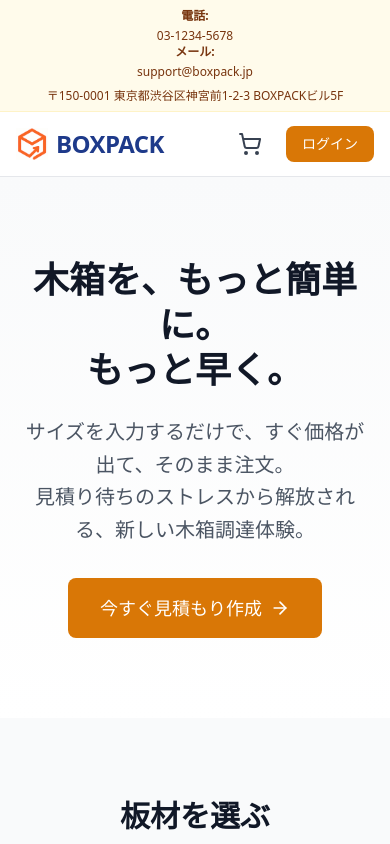
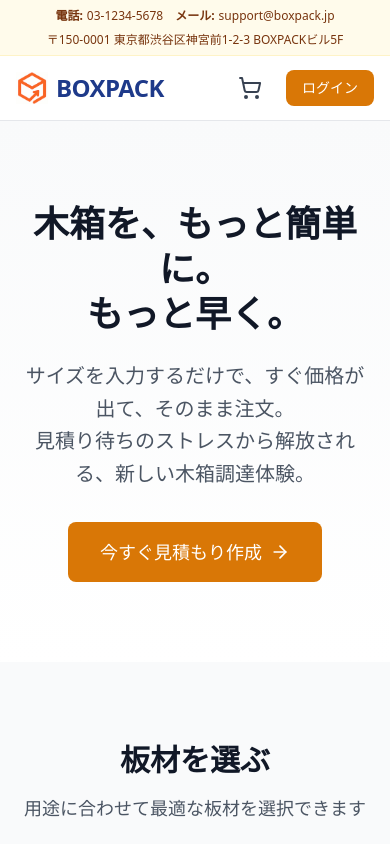
Before and after one commit to Sasuke0624/BoxPack, a React (Vite) app: page / in a window 390 px wide. Shown: the top 844 px of the page. Built offline with nearby package versions, Linux system fonts and the light colour scheme; no server answers; the database is empty.

Commit message:
fix: header style

```diff
--- a/src/components/Header.tsx
+++ b/src/components/Header.tsx
@@ -21,15 +21,15 @@ export function Header({ onNavigate, currentPage }: HeaderProps) {
     <header className="bg-white border-b border-gray-200 sticky top-0 z-50">
       <div className="bg-amber-50 border-b border-amber-100 text-amber-900 text-xs sm:text-sm">
         <div className="max-w-7xl mx-auto px-4 sm:px-6 lg:px-8 py-2 flex flex-col gap-2 sm:flex-row sm:items-center sm:justify-between">
-          <div className="flex flex-col sm:flex-row sm:items-center sm:gap-4 text-center sm:text-left">
-            <div className="flex flex-col sm:flex-row sm:items-center gap-1 sm:gap-2">
+          <div className="flex sm:flex-row items-center sm:gap-4 text-center sm:text-left gap-3 justify-center">
+            <div className="flex items-center gap-1 sm:gap-2">
               <span className="font-semibold">電話:</span>
               <a href={`tel:${CONTACT_PHONE}`} className="hover:underline">
                 {CONTACT_PHONE}
               </a>
             </div>
             <div className="hidden sm:block text-amber-300">|</div>
-            <div className="flex flex-col sm:flex-row sm:items-center gap-1 sm:gap-2">
+            <div className="flex sm:flex-row sm:items-center gap-1 sm:gap-2">
               <span className="font-semibold">メール:</span>
               <a href={`mailto:${CONTACT_EMAIL}`} className="hover:underline break-all">
                 {CONTACT_EMAIL}
--- a/src/pages/QuotePage.tsx
+++ b/src/pages/QuotePage.tsx
@@ -345,7 +345,7 @@ export function QuotePage({ onNavigate }: QuotePageProps) {
                       onChange={(e) => setBoardSize(e.target.value as '3x6' | '4x8')}
                       className="mr-2 h-4 w-4 text-amber-600 border-gray-300 focus:ring-amber-500"
                     />
-                    <span className="text-sm text-gray-700">3×6</span>
+                    <span className="text-sm text-gray-700">{'3×6 (910×1820mm)'}</span>
                   </label>
                   <label className="flex items-center">
                     <input
@@ -355,7 +355,7 @@ export function QuotePage({ onNavigate }: QuotePageProps) {
                       onChange={(e) => setBoardSize(e.target.value as '4x8' | '3x6')}
                       className="mr-2 h-4 w-4 text-amber-600 border-gray-300 focus:ring-amber-500"
                     />
-                    <span className="text-sm text-gray-700">4×8</span>
+                    <span className="text-sm text-gray-700">{'4×8 (1220×2440mm)'}</span>
                   </label>
                 </div>
               </div>
```
